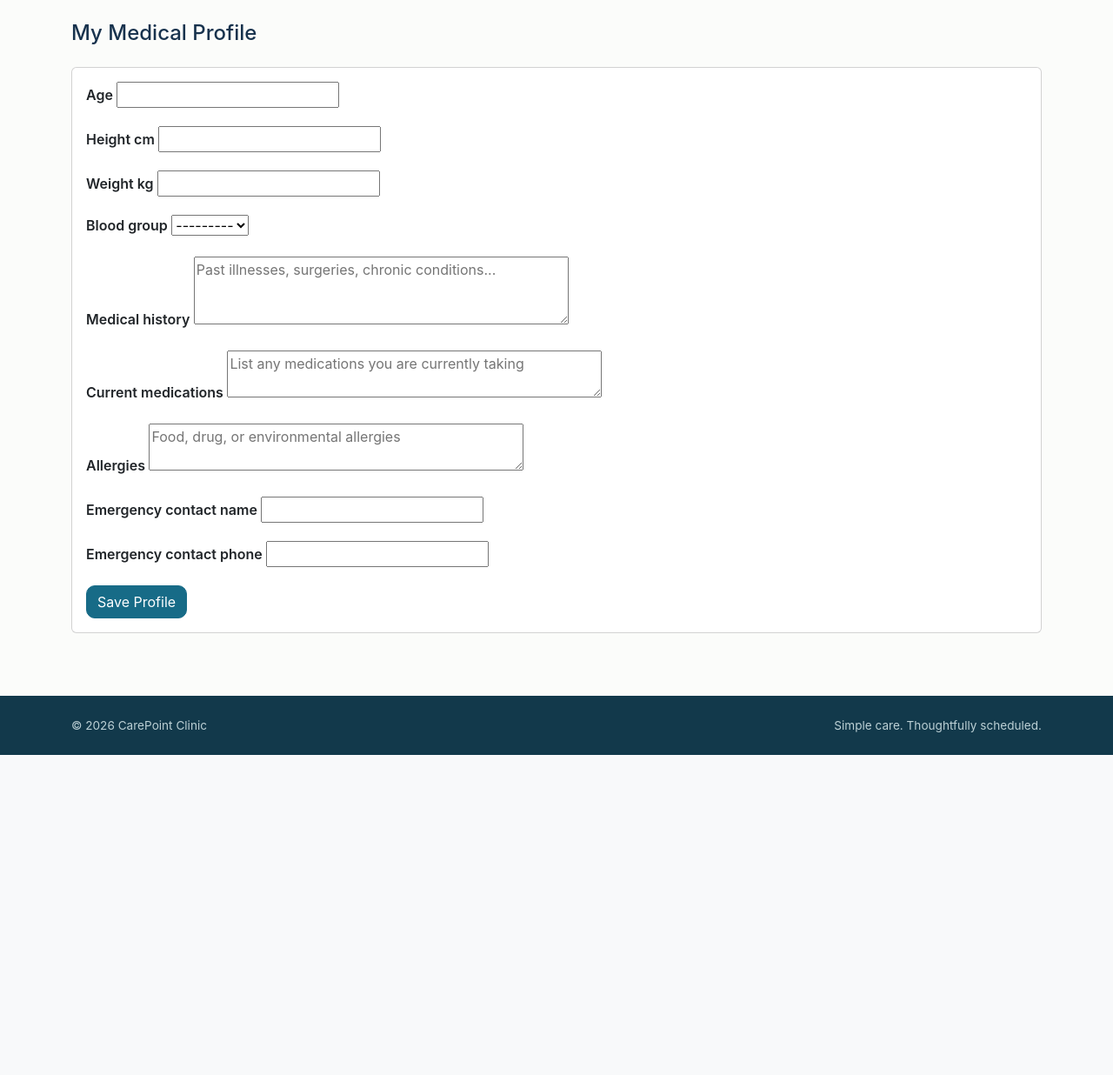
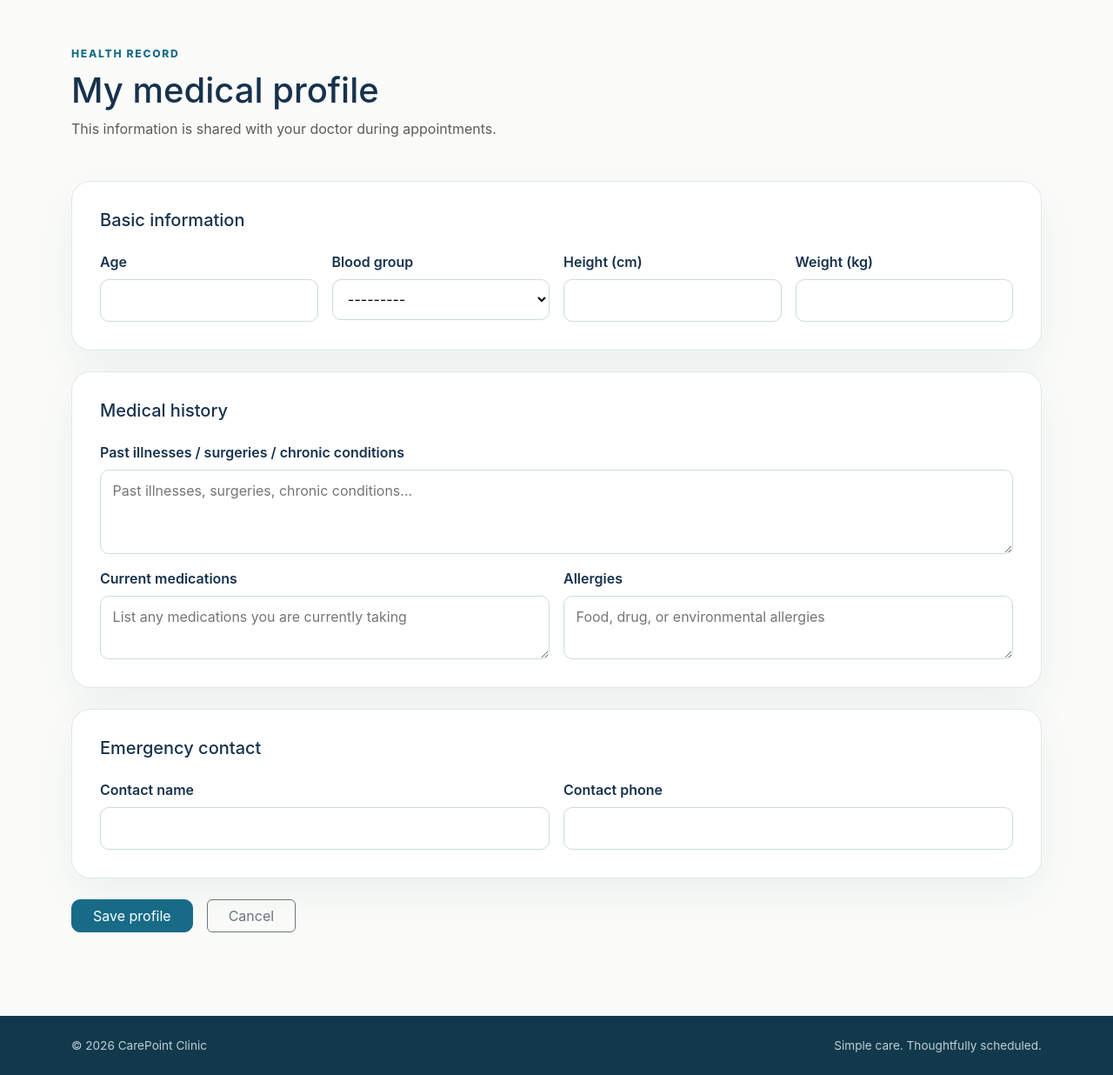
Before and after one commit to adithyank1998/doctor_appointment_system, a Django app: page /appointments/profile/ in a window 1280 px wide. Shown: the part 69-1305 px from the top of the page at 87% size. Before the commit the page ends 937 px from the top, so only its background shows below. Run offline with Django 5.2, Linux system fonts and the light colour scheme; the visitor is signed in with stand-in values (Sample User, id 1); data comes from the database, SQL or seed files in the repository; parts of the project's set-up code (start-up, migrations or seed data) failed here and were passed over.

Commit message:
Patient profile updated

```diff
--- a/templates/appointments/patient_profile.html
+++ b/templates/appointments/patient_profile.html
@@ -1,24 +1,88 @@
 {% extends 'base.html' %}
 {% block title %}My Medical Profile{% endblock %}
 {% block content %}
-<div class="container py-4">
-  <h4 class="mb-4">My Medical Profile</h4>
-  <div class="card">
-    <div class="card-body">
-      <form method="post">
-        {% csrf_token %}
-        {% for field in form %}
-        <div class="mb-3">
-          <label class="form-label fw-semibold">{{ field.label }}</label>
-          {{ field }}
-          {% if field.errors %}
-            <div class="text-danger small">{{ field.errors }}</div>
-          {% endif %}
+<div class="container py-5">
+
+  <div class="mb-5">
+    <span class="eyebrow">Health record</span>
+    <h1 class="mt-2">My medical profile</h1>
+    <p class="text-muted">This information is shared with your doctor during appointments.</p>
+  </div>
+
+  <form method="post">
+    {% csrf_token %}
+
+    <!-- Basic info -->
+    <div class="page-card mb-4">
+      <h5 class="mb-4">Basic information</h5>
+      <div class="row g-3">
+        <div class="col-md-3">
+          <label class="form-label fw-semibold">Age</label>
+          {{ form.age }}
+          {% if form.age.errors %}<div class="text-danger small mt-1">{{ form.age.errors }}</div>{% endif %}
         </div>
-        {% endfor %}
-        <button type="submit" class="btn btn-primary">Save Profile</button>
-      </form>
+        <div class="col-md-3">
+          <label class="form-label fw-semibold">Blood group</label>
+          {{ form.blood_group }}
+          {% if form.blood_group.errors %}<div class="text-danger small mt-1">{{ form.blood_group.errors }}</div>{% endif %}
+        </div>
+        <div class="col-md-3">
+          <label class="form-label fw-semibold">Height (cm)</label>
+          {{ form.height_cm }}
+          {% if form.height_cm.errors %}<div class="text-danger small mt-1">{{ form.height_cm.errors }}</div>{% endif %}
+        </div>
+        <div class="col-md-3">
+          <label class="form-label fw-semibold">Weight (kg)</label>
+          {{ form.weight_kg }}
+          {% if form.weight_kg.errors %}<div class="text-danger small mt-1">{{ form.weight_kg.errors }}</div>{% endif %}
+        </div>
+      </div>
     </div>
-  </div>
+
+    <!-- Medical history -->
+    <div class="page-card mb-4">
+      <h5 class="mb-4">Medical history</h5>
+      <div class="row g-3">
+        <div class="col-md-12">
+          <label class="form-label fw-semibold">Past illnesses / surgeries / chronic conditions</label>
+          {{ form.medical_history }}
+          {% if form.medical_history.errors %}<div class="text-danger small mt-1">{{ form.medical_history.errors }}</div>{% endif %}
+        </div>
+        <div class="col-md-6">
+          <label class="form-label fw-semibold">Current medications</label>
+          {{ form.current_medications }}
+          {% if form.current_medications.errors %}<div class="text-danger small mt-1">{{ form.current_medications.errors }}</div>{% endif %}
+        </div>
+        <div class="col-md-6">
+          <label class="form-label fw-semibold">Allergies</label>
+          {{ form.allergies }}
+          {% if form.allergies.errors %}<div class="text-danger small mt-1">{{ form.allergies.errors }}</div>{% endif %}
+        </div>
+      </div>
+    </div>
+
+    <!-- Emergency contact -->
+    <div class="page-card mb-4">
+      <h5 class="mb-4">Emergency contact</h5>
+      <div class="row g-3">
+        <div class="col-md-6">
+          <label class="form-label fw-semibold">Contact name</label>
+          {{ form.emergency_contact_name }}
+          {% if form.emergency_contact_name.errors %}<div class="text-danger small mt-1">{{ form.emergency_contact_name.errors }}</div>{% endif %}
+        </div>
+        <div class="col-md-6">
+          <label class="form-label fw-semibold">Contact phone</label>
+          {{ form.emergency_contact_phone }}
+          {% if form.emergency_contact_phone.errors %}<div class="text-danger small mt-1">{{ form.emergency_contact_phone.errors }}</div>{% endif %}
+        </div>
+      </div>
+    </div>
+
+    <div class="d-flex gap-3">
+      <button type="submit" class="btn btn-primary px-4">Save profile</button>
+      <a href="{% url 'dashboard' %}" class="btn btn-outline-secondary px-4">Cancel</a>
+    </div>
+
+  </form>
 </div>
 {% endblock %}
```
Also changed, not shown: accounts/views.py (+53 -5 lines).
